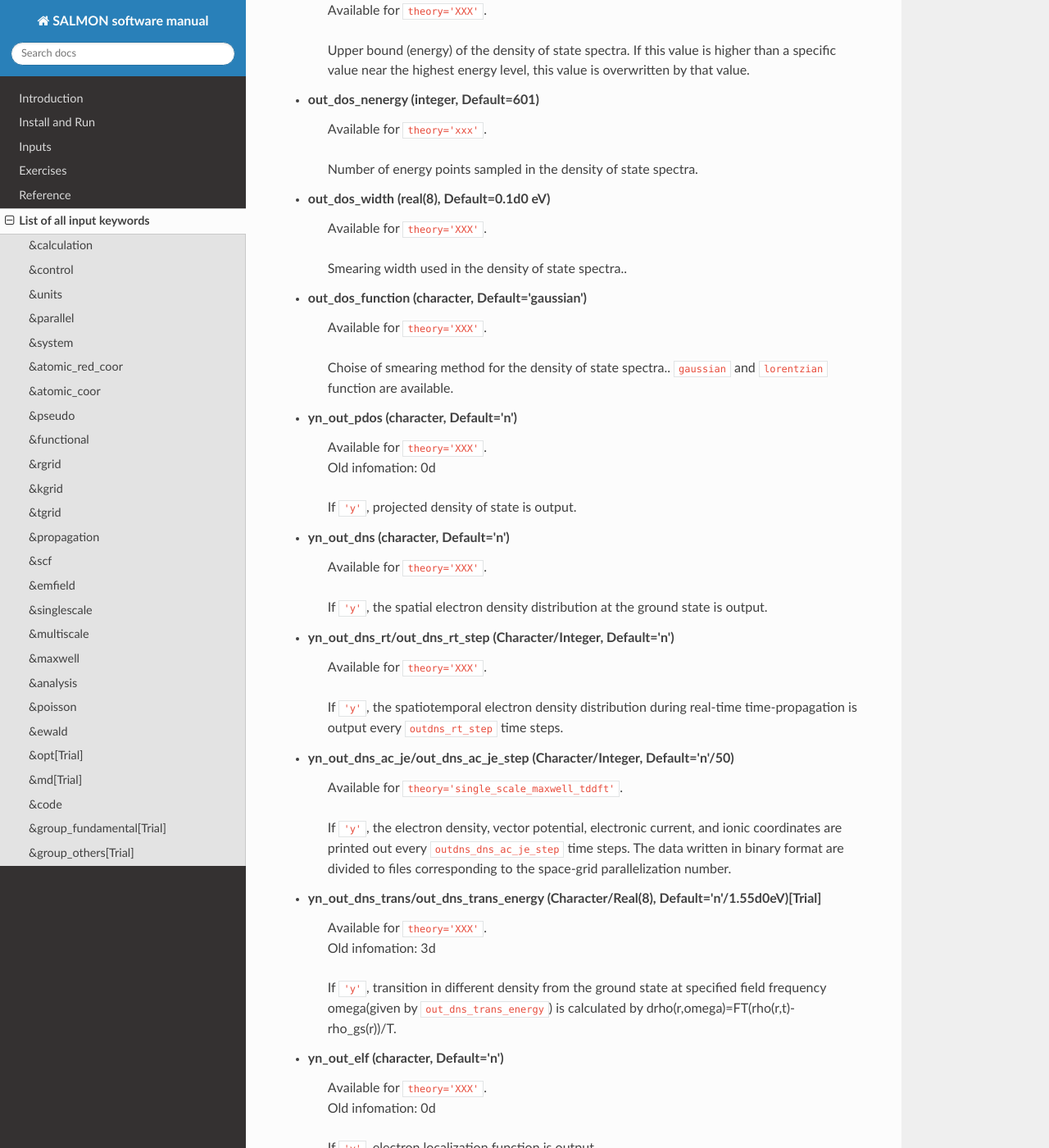
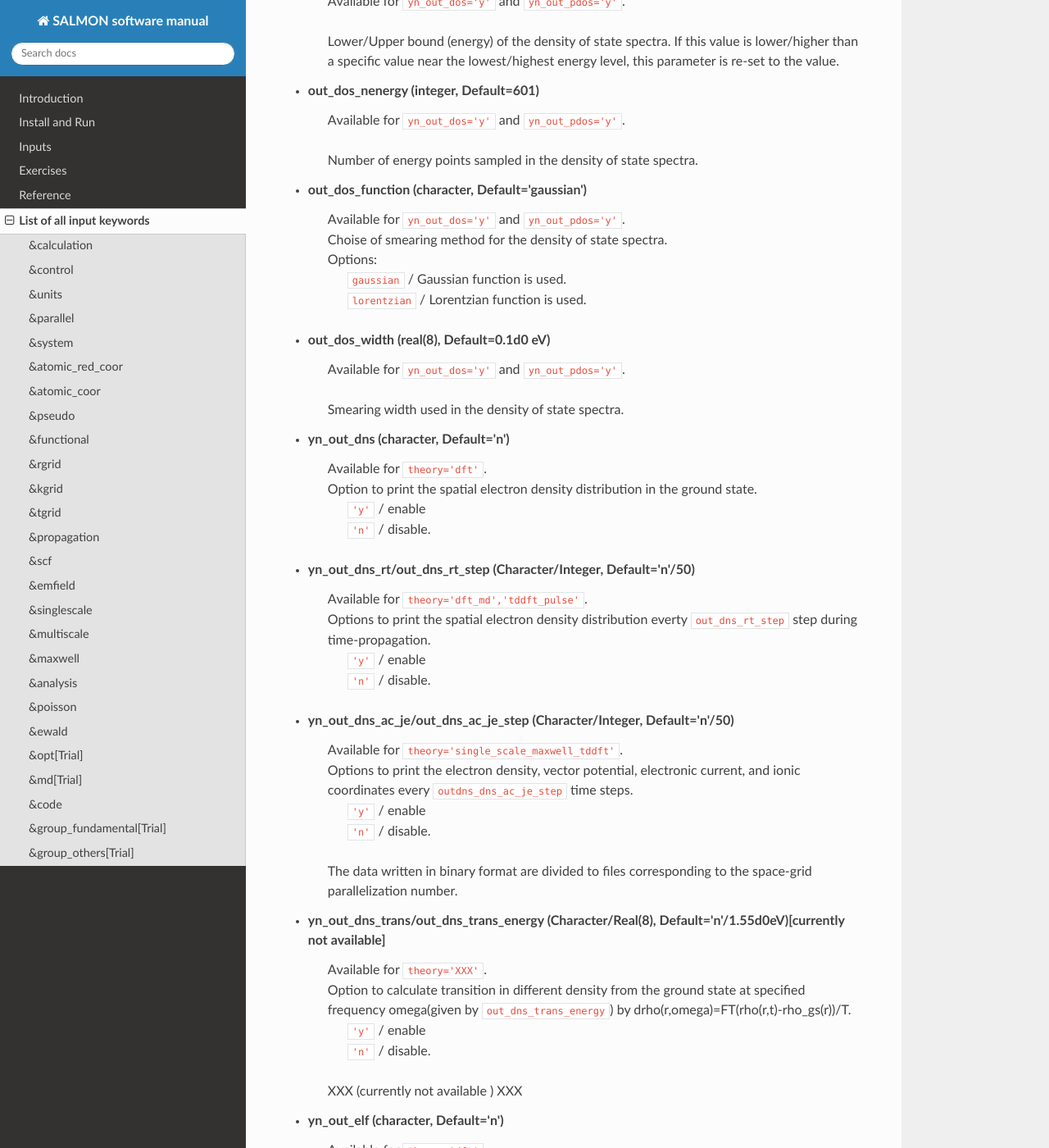
Before and after one commit to SALMON-TDDFT/SALMON-DOCS, a Sphinx documentation site: the page built from source/input_keyword_list.rst, in a window 1280 px wide and 1400 px high, scrolled down 26594 px. Shown: the whole window at 82% size. Built offline with Sphinx 7.4.7 and the Read the Docs theme 2.0.0, drawn with Linux system fonts in a browser that asks for light colours; formulas are drawn with MathJax 3; some of the changed text lies outside the part shown.

Commit message:
Update input_keyword_list.rst

```diff
--- a/source/input_keyword_list.rst
+++ b/source/input_keyword_list.rst
@@ -848,6 +848,9 @@ Input for psudopotentials. Size of array (:) is equal to ``&system/nelem``.
    |   ``'no'`` / no projection.
    |   ``'gs'`` / projection to eigenstates of ground-state Hamiltonian.
    |   ``'rt'`` / projection to eigenstates of instantaneous Hamiltonian.
+   | XXX not yet implemented XXX
+   | XXX how about isoalted system?? XXX
+   | XXX how about multiscale option?? XXX
 
 - **out_projection_step** (integer, Default=100)
    | Available for ``projection_option`` with TDDFT based options of ``theory``.
@@ -855,26 +858,24 @@ Input for psudopotentials. Size of array (:) is equal to ``&system/nelem``.
    Interval time step of projection analysis
 
 - **nenergy** (integer, Default=1000)
-   | Available for ``theory='XXX', 'maxwell'``.
    Number of energy grid points for frequency-domain analysis.
-   This parameter is required when `'impulse'` is choosen in `&emfield/ae_shape1|2`.
+   This parameter is used, for examples, ``theory='tddft_response'`` and ``theory='maxwell'``.
 
 - **de** (real(8), Default=0.01d0 eV)
-   | Available for ``theory='XXX', 'maxwell'``.
-   Energy grid size for analysis.
-   This parameter is required when `'impulse'` is choosen in `&emfield/ae_shape1|2`.
+   Energy grid size for frequency-domain analysis.
+   This parameter is used, for examples, ``theory='tddft_response'`` and ``theory='maxwell'``.
 
 - **out_rt_energy_step** (integer, Default=10)
    | Available for ``theory='XXX'``.
    Total energy is calculated and printed every ``out_rt_energy_step`` time steps.
 
 - **yn_out_psi** (character, Default='n')
-   | Available for ``theory='XXX'``.
+   | Available for ``theory='dft'``.
    | Option for output of wavefunctions
    | Options
    |   ``'y'`` / enable.
    |   ``'n'`` / disable.
-   For periodic system (``yn_periodic='y'``), it works only for ground state calculation. The converged wave functions of all orbitals with all k-points are printed in gs_wfn_cube or gs_wfn_vtk directory. The format is speficied by ``format3d``.  XXX need check XXX
+   The format is specified by &analysis/``format_voxel_data``.
 
 - **yn_out_dos** (character, Default='n')
    | Available for ``theory='dft'``.
@@ -883,104 +884,111 @@ Input for psudopotentials. Size of array (:) is equal to ``&system/nelem``.
    |   ``'y'`` / enable.
    |   ``'n'`` / disable.
 
+- **yn_out_pdos** (character, Default='n')
+   | Available for ``theory='dft'``.
+   | Option for output of projected density of state
+   | Options
+   |   ``'y'`` / enable.
+   |   ``'n'`` / disable.
+
 - **yn_out_dos_set_fe_origin** (character, Default='n')
-   | Available for ``theory='XXX'``.
-   If ``'y'``, the electron energy is shifted to fix the Fermi energy as zero point.
-   For ``&system/yn_periodic`` is ``'n'``, `` out_dos_fshift`` is not used
-   if ``&system/nstate`` is equal to ``&system/nelec``/2.
+   | Available for ``yn_out_dos='y'`` and ``yn_out_pdos='y'``.
+   | Options to set the Fermi energy to zero
+   |   ``'y'`` / enable
+   |   ``'n'`` / disable.
+   This option is not used if ``&system/nstate`` is equal to ``&system/nelec``/2.
 
-- **out_dos_start** (real(8), Default=-1d10 eV)
-   | Available for ``theory='XXX'``.
-   Lower bound (energy) of the density of state spectra.
-   If this value is lower than a specific value near the lowest energy level,
-   this value is overwritten by that value.
-
-- **out_dos_end** (real(8), Default=1d10 eV)
-   | Available for ``theory='XXX'``.
-   Upper bound (energy) of the density of state spectra.
-   If this value is higher than a specific value near the highest energy level,
-   this value is overwritten by that value.
+- **out_dos_start / out_dos_end** (real(8), Default=-1d10 / 1d10 eV)
+   | Available for ``yn_out_dos='y'`` and ``yn_out_pdos='y'``.
+   Lower/Upper bound (energy) of the density of state spectra.
+   If this value is lower/higher than a specific value near the lowest/highest energy level, this parameter is re-set to the value.
 
 - **out_dos_nenergy** (integer, Default=601)
-   | Available for ``theory='xxx'``.
+   | Available for ``yn_out_dos='y'`` and ``yn_out_pdos='y'``.
    Number of  energy points sampled in the density of state spectra.
 
+- **out_dos_function** (character, Default='gaussian')
+   | Available for ``yn_out_dos='y'`` and ``yn_out_pdos='y'``.
+   | Choise of smearing method for the density of state spectra.
+   | Options:
+   |   ``gaussian``  / Gaussian function is used.
+   |   ``lorentzian`` / Lorentzian function is used.
+
 - **out_dos_width** (real(8), Default=0.1d0 eV)
-   | Available for ``theory='XXX'``.
-   Smearing width used in the density of state spectra..
-
-- **out_dos_function** (character, Default='gaussian')
-   | Available for ``theory='XXX'``.
-   Choise of smearing method for the density of state spectra..
-   ``gaussian`` and ``lorentzian`` function are available.
-
-- **yn_out_pdos** (character, Default='n')
-   | Available for ``theory='XXX'``.
-   | Old infomation: 0d
-   If ``'y'``, projected density of state is output.
+   | Available for ``yn_out_dos='y'`` and ``yn_out_pdos='y'``.
+   Smearing width used in the density of state spectra.
 
 - **yn_out_dns** (character, Default='n')
-   | Available for ``theory='XXX'``.
-   If ``'y'``, the spatial electron density distribution at the ground state is output.
+   | Available for ``theory='dft'``.
+   | Option to print the spatial electron density distribution in the ground state.
+   |   ``'y'`` / enable
+   |   ``'n'`` / disable.
 
-- **yn_out_dns_rt/out_dns_rt_step** (Character/Integer, Default='n')
-   | Available for ``theory='XXX'``.
-   If ``'y'``,  the spatiotemporal electron density distribution during real-time time-propagation is output every ``outdns_rt_step`` time steps.
+- **yn_out_dns_rt/out_dns_rt_step** (Character/Integer, Default='n'/50)
+   | Available for ``theory='dft_md','tddft_pulse'``.
+   | Options to print the spatial electron density distribution everty ``out_dns_rt_step`` step during time-propagation.
+   |   ``'y'`` / enable
+   |   ``'n'`` / disable.
 
 - **yn_out_dns_ac_je/out_dns_ac_je_step** (Character/Integer, Default='n'/50)
    | Available for ``theory='single_scale_maxwell_tddft'``.
-   If ``'y'``,  the electron density, vector potential, electronic current, and ionic coordinates are printed out every ``outdns_dns_ac_je_step`` time steps.
+   | Options to print the electron density, vector potential, electronic current, and ionic coordinates every ``outdns_dns_ac_je_step`` time steps.
+   |   ``'y'`` / enable
+   |   ``'n'`` / disable.
    The data written in binary format are divided to files corresponding to the space-grid parallelization number.
 
-- **yn_out_dns_trans/out_dns_trans_energy** (Character/Real(8), Default='n'/1.55d0eV)[Trial]
+- **yn_out_dns_trans/out_dns_trans_energy** (Character/Real(8), Default='n'/1.55d0eV)[currently not available]
    | Available for ``theory='XXX'``.
-   | Old infomation: 3d
-   If ``'y'``, transition in different density from the ground state at specified field frequency omega(given by ``out_dns_trans_energy``) is calculated by drho(r,omega)=FT(rho(r,t)-rho_gs(r))/T.
+   | Option to calculate transition in different density from the ground state at specified frequency omega(given by ``out_dns_trans_energy``) by drho(r,omega)=FT(rho(r,t)-rho_gs(r))/T.
+   |   ``'y'`` / enable
+   |   ``'n'`` / disable.
+   XXX (currently not available ) XXX
 
 - **yn_out_elf** (character, Default='n')
-   | Available for ``theory='XXX'``.
-   | Old infomation: 0d
-   If ``'y'``, electron localization function is output.
+   | Available for ``theory='dft'``.
+   | Option to print the electron localization function.
+   |   ``'y'`` / enable
+   |   ``'n'`` / disable.
 
 - **yn_out_elf_rt/out_elf_rt_step** (Character/Integer,Default='n'/50)
-   | Available for ``theory='XXX'``.
-   | Old infomation: 0d
-   If ``'y'``, electron localization function
-   during real-time time-propagation is output
-   every ``out_elf_rt_step`` time steps.
+   | Available for ``theory='dft_md', 'tddft_pulse'``.
+   | Option to print the electron localization function during the time-propagation every ``out_elf_rt_step`` time steps.
+   |   ``'y'`` / enable
+   |   ``'n'`` / disable.
 
 - **yn_out_estatic_rt/out_estatic_rt_step** (Character/Integer, Default='n'/50)
-   | Available for ``theory='XXX'``.
-   | Old infomation: 0d
-   If ``'y'``, static electric field
-   during real-time time-propagation is output
-   every ``out_estatic_rt_step`` time steps.
+   | Available for ``theory='tddft_pulse'``.
+   | Option to print the static electric field during the time-propagation every ``out_estatic_rt_step`` time steps.
+   |   ``'y'`` / enable
+   |   ``'n'`` / disable.
 
 - **yn_out_rvf_rt/out_rvf_rt_step** (Character/Integer, Default='n'/10)
    | Available for TDDFT based options and 'dft_md' option of ``theory``.
-   If ``'y'``, coordinates[A], velocities[au], forces[au] on atoms
-   during time-propagation are printed in ``SYSname``\_trj.xyz every ``out_rvf_rt_step`` time steps.
+   | Option to print the coordinates[A], velocities[au], forces[au] on atoms during time-propagation in ``SYSname``\_trj.xyz every ``out_rvf_rt_step`` time steps.
+   |   ``'y'`` / enable
+   |   ``'n'`` / disable.
    If ``yn_md='y'``, the printing option is automatically turned on.
 
 - **yn_out_tm** (character, Default='n')[Trial]
    | Available for ``yn_periodic='y'`` with ``theory='dft'``.
-   If ``'y'``, transition moments between occupied and virtual orbitals are printed into ``SYSname``\_tm.data after the ground state calculation.
+   | Option to calculate and print the transition moments between occupied and virtual orbitals to ``SYSname``\_tm.data after the ground state calculation.
+   |   ``'y'`` / enable
+   |   ``'n'`` / disable.
 
 - **out_ms_step** (integer, Default=100)
    | Available for ``theory='multi_scale_maxwell_tddft'``.
-   Some information is printed every ``out_ms_step`` time step in the Maxwell + TDDFT multi-scale calculation.
+   | Option to print some information every ``out_ms_step`` time step in the Maxwell + TDDFT multi-scale calculation.
 
 - **format_voxel_data** (character, Default='cube')
-   | Available for ``theory='XXX'``.
-   File format for three-dimensional volumetric data.
-   ``'avs'``, ``'cube'``, and ``'vtk'`` can be chosen.
+   | Available for ``yn_out_psi='y'``, ``yn_out_dns(_rt)='y'``,  ``yn_out_dns_ac_je='y'``,  ``yn_out_elf(_rt)='y'``,  ``yn_out_estatic_rt='y'``.
+   | Option of the file format for three-dimensional volumetric data.
+   |   ``'avs'`` /  AVS format
+   |   ``'cube'`` / cube format
+   |   ``'vtk'`` / vtk format
 
 - **nsplit_voxel_data** (integer, Default=1)
-   | Available for ``theory='XXX'``.
-   | Old infomation: 0d
+   | Available for ``format_voxel_data='avs'``.
    Number of separated files for three dimensional data.
-   Effective only when ``format3d`` is ``'avs'``.
-   ``numfiles_out_3d`` must be less than or equal to number of processes.
 
 
 &poisson
```
